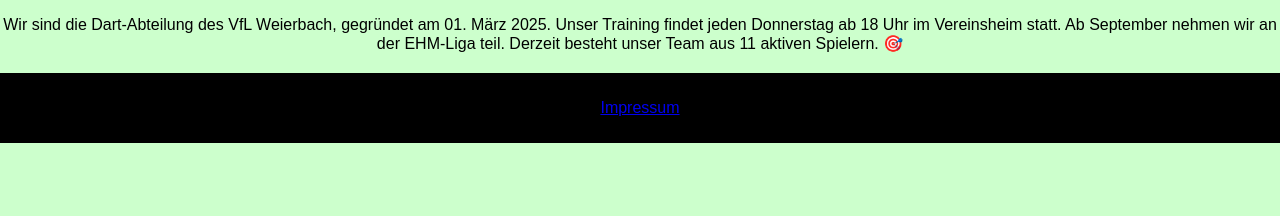
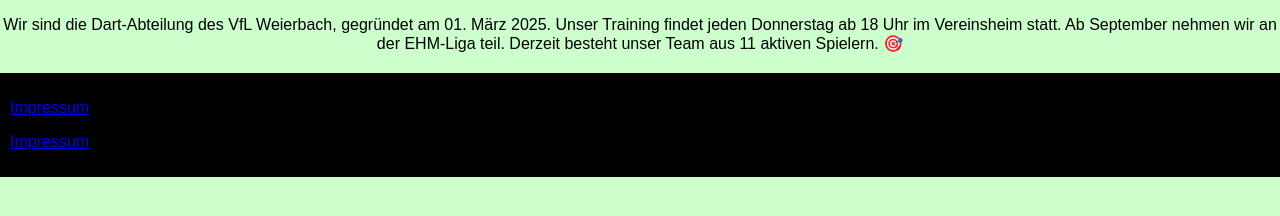
Before and after one commit to Spitzbuwe/DA-Spitzbuwe-Weierbach, a plain HTML site: page index.html in a window 1280 px wide. Shown: the part 376-592 px from the top of the page. Drawn offline with Linux system fonts and the light colour scheme.

Commit message:
Update index.html

```diff
--- a/index.html
+++ b/index.html
@@ -165,7 +165,8 @@
         <p>Dieser Haftungsausschluss ist als Teil des Internetangebotes zu betrachten...</p>
     </section>
 
-    <footer>
+    <footer style="text-align: left; padding: 10px;">
+        <p><a href="#" onclick="showOnly('impressum')">Impressum</a></p>
         <p><a href="#" onclick="showOnly('impressum')">Impressum</a></p>
     </footer>
 </body>
```
